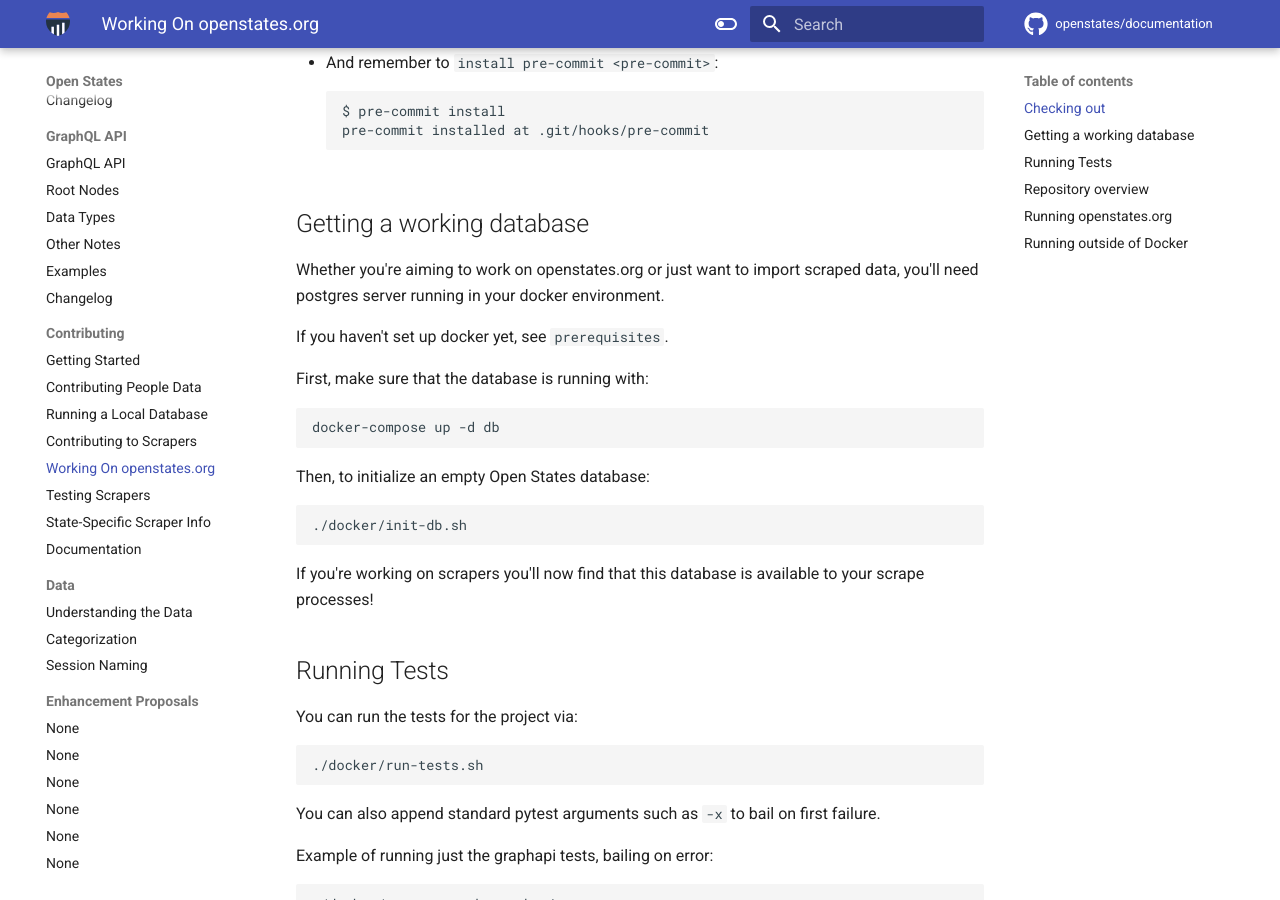
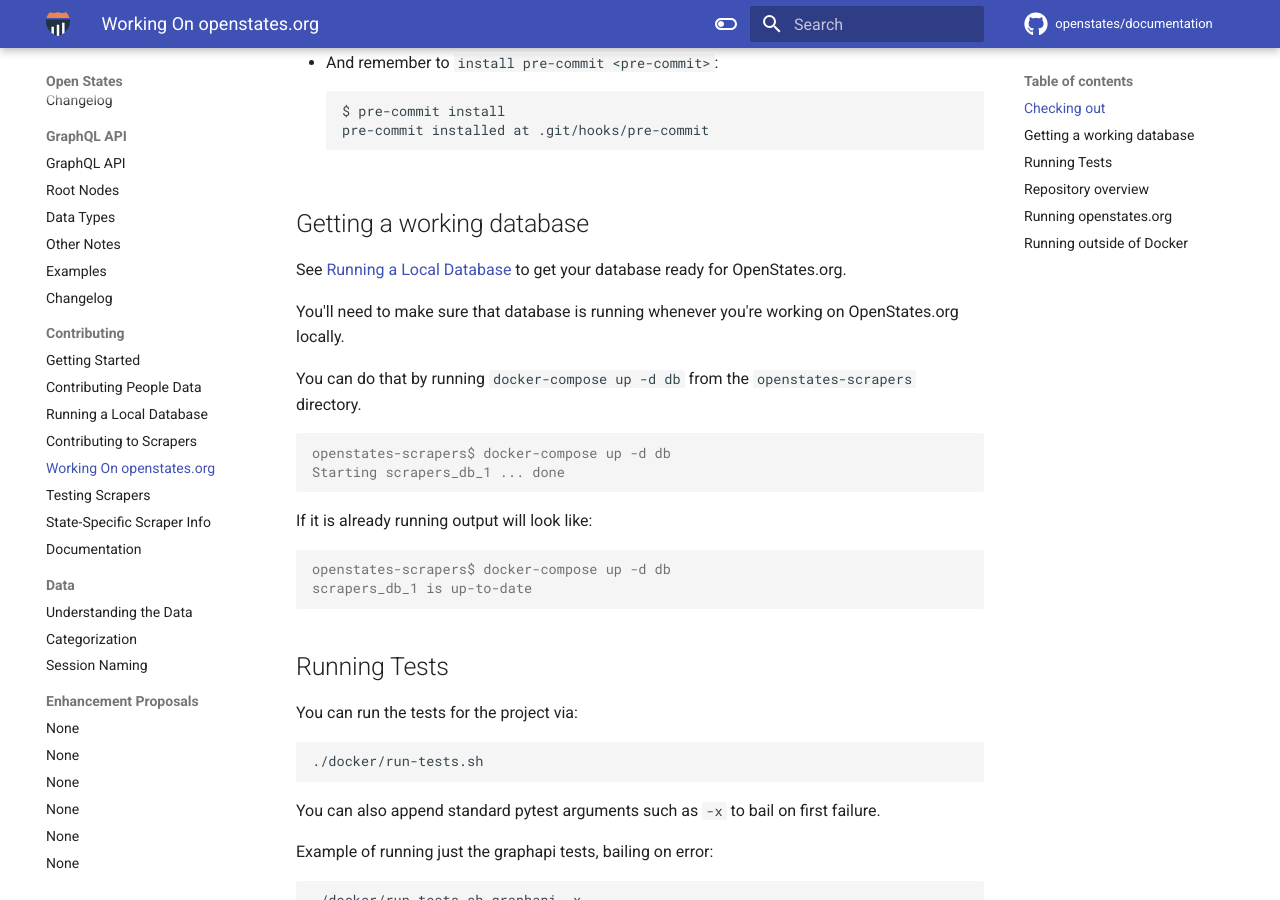
Before and after one commit to openstates/documentation, an MkDocs documentation site: the page built from docs/contributing/openstates-org.md, in a window 1280 px wide and 900 px high, scrolled down 472 px. Built offline with MkDocs 1.6.1 and Material for MkDocs 9.7.7, drawn with Linux system fonts in a browser that asks for light colours; comment, search, counter and statistics services are not loaded.

Commit message:
openstates.org db updates

````diff
--- a/docs/contributing/openstates-org.md
+++ b/docs/contributing/openstates-org.md
@@ -22,22 +22,23 @@
 
 ## Getting a working database
 
-Whether you're aiming to work on openstates.org or just want to import
-scraped data, you'll need postgres server running in your docker
-environment.
+See [Running a Local Database](local-database.md) to get your database ready for OpenStates.org.
 
-If you haven't set up docker yet, see `prerequisites`.
+You'll need to make sure that database is running whenever you're working on OpenStates.org locally.
 
-First, make sure that the database is running with:
+You can do that by running `docker-compose up -d db` from the `openstates-scrapers` directory.
 
-    docker-compose up -d db
+``` console
+openstates-scrapers$ docker-compose up -d db
+Starting scrapers_db_1 ... done
+```
 
-Then, to initialize an empty Open States database:
+If it is already running output will look like:
 
-    ./docker/init-db.sh
-
-If you're working on scrapers you'll now find that this database is
-available to your scrape processes!
+``` console
+openstates-scrapers$ docker-compose up -d db
+scrapers_db_1 is up-to-date
+```
 
 ## Running Tests
 
````
